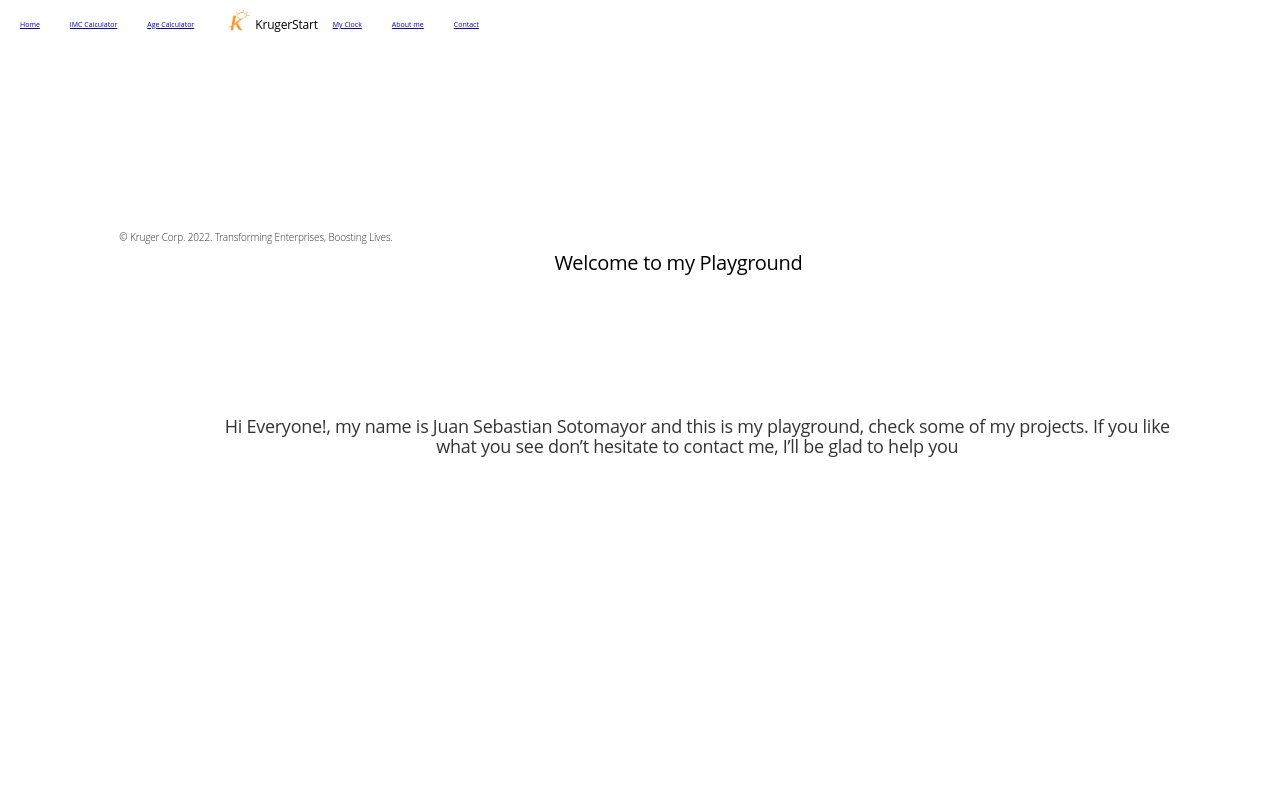
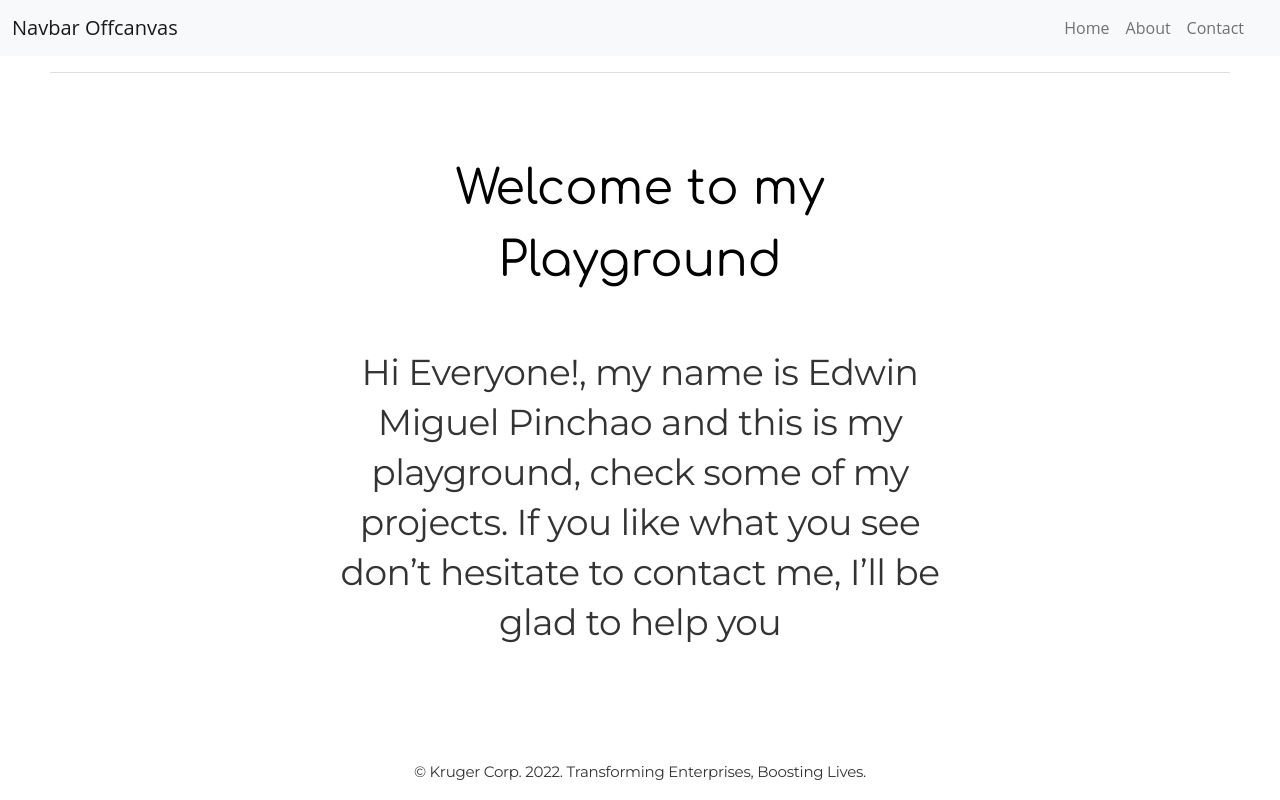
Before and after one commit to Edwin9226/tallercss, a React (Create React App) app: page / in a window 1280 px wide. Built offline with nearby package versions, Linux system fonts and the light colour scheme.

Commit message:
mejorando la presentacion

```diff
--- a/package.json
+++ b/package.json
@@ -6,7 +6,9 @@
     "@testing-library/jest-dom": "^5.16.5",
     "@testing-library/react": "^13.4.0",
     "@testing-library/user-event": "^13.5.0",
+    "bootstrap": "^5.2.3",
     "react": "^18.2.0",
+    "react-bootstrap": "^2.6.0",
     "react-datepicker": "^4.8.0",
     "react-dom": "^18.2.0",
     "react-router-dom": "^6.4.3",
--- a/src/App.js
+++ b/src/App.js
@@ -7,6 +7,7 @@ import Profile from './pages/Profile';
 import ClockPage from './pages/ClockPage';
 import Calculadora from './pages/Calculadora';
 import ImcCalculadora from './pages/ImcCalculadora';
+import 'bootstrap/dist/css/bootstrap.min.css';
 function App() {
 
   return (
--- /dev/null
+++ b/src/components/About.jsx
@@ -0,0 +1,17 @@
+import React from 'react'
+import "../styles/about.css"
+
+
+const About = () => {
+  return (
+    <div className="contenedor-about">
+
+    <div className="contenedor-des">
+        <h4 className="about-title">Edwin Miguel Pinchao Mueses</h4>
+        <p className="about-des">Hola, Soy un ingeniero en Sistemas. Desarrollo de software y manejo de frameworks de JS.</p>
+    </div>
+</div>
+  )
+}
+
+export default About
--- a/src/components/Footer.jsx
+++ b/src/components/Footer.jsx
@@ -2,14 +2,13 @@ import React from 'react'
 import "../styles/footer.css"
 const Footer = () => {
   return (
+
     <div className='footer'>
 
-    <div className='p'>
-         © Kruger Corp. 2022. Transforming Enterprises, Boosting Lives.
+      <p>   © Kruger Corp. 2022. Transforming Enterprises, Boosting Lives.
+      </p>
     </div>
 
-
-    </div>
   )
 }
 
--- a/src/components/Navbar.jsx
+++ b/src/components/Navbar.jsx
@@ -1,89 +1,55 @@
 import React from "react";
+import Container from "react-bootstrap/Container";
+import Navbar from "react-bootstrap/Navbar";
+import Nav from "react-bootstrap/Nav";
 import "../styles/navbar.css";
-import { NavLink } from "react-router-dom";
+import { Link, NavLink } from "react-router-dom";
+import NavDropdown from "react-bootstrap/NavDropdown";
 import krugerstar from "../img/krugerstar.png";
+import Offcanvas from "react-bootstrap/Offcanvas";
 
-const Navbar = () => {
+
+const Navbare = () => {
   let activeClassName = "active";
   return (
-    <>
-      <div
-        style={{
-          display: "flex",
-          background: "white",
-          padding: "5px 0 5px 5px",
-          fontSize: "10px",
-        }}
-      >
-        <div style={{ margin: "15px", fontSize: "7px" }}>
-          <NavLink
-            to="/"
-            className={({ isActive }) => ({
-              color: isActive ? activeClassName : undefined,
-            })}
-          >
-            Home
-          </NavLink>
-        </div>
-        <div style={{ margin: "15px", fontSize: "7px" }}>
-          <NavLink
-            to="/imc"
-            className={({ isActive }) => ({
-              color: isActive ? activeClassName : undefined,
-            })}
-          >
-            IMC Calculator
-          </NavLink>
-        </div>
-        <div style={{ margin: "15px", fontSize: "7px" }}>
-          <NavLink
-            to="/age"
-            className={({ isActive }) => ({
-              color: isActive ? activeClassName : undefined,
-            })}
-          >
-            Age Calculator
-          </NavLink>
-        </div>
-        <div className="brand-name" style={{ margin: "15px" }}>
-          <img className="img" src={krugerstar} alt="KrugerStart" ></img>
-        </div>
-        <div className="brand-name" style={{ left: "5px", fontSize: "12px",  top: "1005px"}}>
-          KrugerStart
-        </div>
-        <div style={{ margin: "15px", fontSize: "7px" }}>
-          <NavLink
-            to="/clock"
-            className={({ isActive }) => ({
-              color: isActive ? activeClassName : undefined,
-            })}
-          >
-            My Clock
-          </NavLink>
-        </div>
-        <div style={{ margin: "15px", fontSize: "7px" }}>
-          <NavLink
-            to="/about"
-            className={({ isActive }) => ({
-              color: isActive ? activeClassName : undefined,
-            })}
-          >
-            About me
-          </NavLink>
-        </div>
-        <div style={{ margin: "15px", fontSize: "7px" }}>
-          <NavLink
-            to="/contact"
-            className={({ isActive }) => ({
-              color: isActive ? activeClassName : undefined,
-            })}
-          >
-            Contact
-          </NavLink>
-        </div>
-      </div>
+
+      <>
+        {["sm"].map((expand) => (
+          <Navbar key={expand} bg="light" expand={expand} className="mb-3">
+            <Container fluid>
+              <Navbar.Brand href="#">Navbar Offcanvas</Navbar.Brand>
+              <Navbar.Toggle
+                aria-controls={`offcanvasNavbar-expand-${expand}`}
+              />
+              <Navbar.Offcanvas
+                id={`offcanvasNavbar-expand-${expand}`}
+                aria-labelledby={`offcanvasNavbarLabel-expand-${expand}`}
+                placement="end"
+              >
+                <Offcanvas.Header closeButton>
+                  <Offcanvas.Title id={`offcanvasNavbarLabel-expand-${expand}`}>
+                    Offcanvas
+                  </Offcanvas.Title>
+                </Offcanvas.Header>
+                <Offcanvas.Body>
+                  <Nav className="justify-content-end flex-grow-1 pe-3">
+                  <Nav.Link as={Link} to="/">Home</Nav.Link>
+                  <Nav.Link as={Link} to="/about">About</Nav.Link>
+                  <Nav.Link as={Link} to="/contact">Contact</Nav.Link>
+
+                  </Nav>
+                </Offcanvas.Body>
+              </Navbar.Offcanvas>
+            </Container>
+          </Navbar>
+        ))}
+
+
+
+
+      <hr className="divi" />
     </>
   );
 };
 
-export default Navbar;
+export default Navbare;
--- a/src/pages/AboutPage.jsx
+++ b/src/pages/AboutPage.jsx
@@ -1,4 +1,5 @@
 import React from 'react'
+import About from '../components/About'
 
 import Footer from '../components/Footer'
 import Navbar from '../components/Navbar'
@@ -7,7 +8,7 @@ const AboutPage = () => {
   return (
     <div>
         <Navbar/>
-
+        <About/>
         <Footer/>
         </div>
   )
--- a/src/pages/HomePages.jsx
+++ b/src/pages/HomePages.jsx
@@ -7,16 +7,17 @@ const HomePages = () => {
   return (
     <div>
        <Navbar/>
-       <div className='hwel'>
-       Welcome to my Playground
+       <div className='home'>
+       <h1 className='title'>Welcome to my Playground</h1>
+
+       <div className='descripcion'>
+
+Hi Everyone!, my name is Edwin Miguel Pinchao and this is my playground,
+check some of my projects. If you like what you see don’t hesitate to contact me,
+ I’ll be glad to help you
+</div>
        </div>
 
-       <div className='p1'>
-
-       Hi Everyone!, my name is Juan Sebastian Sotomayor and this is my playground,
-       check some of my projects. If you like what you see don’t hesitate to contact me,
-        I’ll be glad to help you
-       </div>
 
         <Footer/>
 
--- /dev/null
+++ b/src/styles/about.css
@@ -0,0 +1,30 @@
+@import url('https://fonts.googleapis.com/css2?family=Comfortaa&family=Montserrat&display=swap');
+.contenedor-about{
+    display: flex;
+    flex-direction: row;
+    margin: 100px 150px;
+    font-family: 'Montserrat';
+    font-style: normal;
+    font-weight: 400;
+}
+.contenedor-about img{
+    width: 350px;
+    height: 350px;
+}
+.contenedor-des{
+    margin-left: 100px;
+}
+.about-title{
+    font-size: 48px;
+    line-height: 72px;
+    text-align: center;
+    letter-spacing: -0.015em;
+    color: #000000;
+}
+.about-des{
+    margin-top: 50px;
+    font-size: 19px;
+    line-height: 30px;
+    letter-spacing: -0.015em;
+    color: rgba(0, 0, 0, 0.8);
+}
--- a/src/styles/footer.css
+++ b/src/styles/footer.css
@@ -1,29 +1,18 @@
-:root {
-    --monserrat: https://fonts.googleapis.com/css2?family=Montserrat:wght@100&display=swap;
-  }
-.footer {
-    left: 0;
+@import url('https://fonts.googleapis.com/css2?family=Comfortaa&family=Montserrat&display=swap');
+
+/*footer*/
+.footer{
+  position: absolute;
   bottom: 0;
   width: 100%;
-    background-color: rgb(251, 249, 249);
-    color: black;
 }
-
-  .p{
-    position: absolute;
-    width: 512px;
-    height: 13px;
-    left: center;
-    top: 225px;
-
-    font-style: var(--monserrat);
-    font-weight: 220;
-    font-size: 10px;
+.footer p{
+  font-family: 'Montserrat', sans-serif;
+  font-style: normal;
+  font-weight: 400;
+  font-size: 15px;
   line-height: 24px;
-
   text-align: center;
   letter-spacing: -0.015em;
-
   color: rgba(0, 0, 0, 0.8);
-
 }
--- a/src/styles/home.css
+++ b/src/styles/home.css
@@ -1,47 +1,22 @@
-:root {
-    --monserrat: https://fonts.googleapis.com/css2?family=Montserrat:wght@100&display=swap;
+@import url('https://fonts.googleapis.com/css2?family=Comfortaa&family=Montserrat&display=swap');
+
+  .home{
+    margin: 80px 320px;
   }
-.hwel{
-    position: absolute;
-    left: 19.52%;
-    right: 13.5%;
-    top: 28.39%;
-    bottom: 52.7%;
-
-    /* Sub-page H1 */
-
-font-family: var(--monserrat);
-font-style: normal;
-font-weight: 400;
-font-size: 20px;
-line-height: 72px;
-/* or 150% */
-
-text-align: center;
-letter-spacing: -0.015em;
-
-color: #000000;
-}
-.p1{
-    position: absolute;
-    left: 16.9%;
-    right: 7.95%;
-    top: 52.01%;
-    bottom: 32.84%;
-
-    /* Body P Large */
-
-    font-family: var(--monserrat);
+  .descripcion, .home{
+    font-family: 'Montserrat', sans-serif;
     font-style: normal;
     font-weight: 400;
-    font-size: 18px;
-    line-height: 20px;
-    /* or 139% */
-
     text-align: center;
+  }
+  .title{
+    font-size: 48px;
+    line-height: 72px;
+  }
+  .descripcion{
+    font-size: 36px;
+    line-height: 50px;
     letter-spacing: -0.015em;
-
     color: rgba(0, 0, 0, 0.8);
-
-
-}
+    margin-top: 50px;
+  }
--- a/src/styles/navbar.css
+++ b/src/styles/navbar.css
@@ -1,19 +1,56 @@
 :root {
     --comforta: https: //fonts.googleapis.com/css2?family=Comfortaa:wght@300&family=Montserrat:wght@100&display=swap;
 }
+@import url('https://fonts.googleapis.com/css2?family=Comfortaa&family=Montserrat&display=swap');
 
-.navigation {
-    height: 20px;
-    width: 100%;
-    display: flex;
-    align-items: center;
-    position: relative;
-    padding: 0.5rem 0rem;
-    background-color: #fff;
-    color: black;
-    box-shadow: 0 2px 2px 2px rgba(9, 9, 9, 0.23);
+/*nav*/
+.title{
+  font-family: 'Comfortaa', cursive;
+  font-weight: 400;
+  font-size: 28.4444px;
+  line-height: 32px;
+  color: #000000;
+  font-style: normal;
+  text-decoration: none;
+}
+.title img{
+  width: 70px;
+  height: 70px;
+  padding-bottom: 10px;
+}
+.nav{
+  padding-top: 10px;
+  display: flex;
+  flex-direction: row;
+}
+.nav1 a{
+  font-family: 'Montserrat', sans-serif;
+  font-style: normal;
+  font-weight: 700;
+  font-size: 15px;
+  line-height: 24px;
+  text-align: right;
+  letter-spacing: -0.015em;
+  color: #000;
+  text-decoration: none;
+  margin: 0 40px;
+}
+.nav1 a:hover{
+  color: rgb(237, 161, 31);
+}
+.active{
+  border-bottom: 2px solid black;
+}
+.division{
+  margin: 0 50px;
+  color:rgba(0, 0, 0, 0.5);
 }
 
+
+.divi{
+    margin: 0 50px;
+    color:rgba(0, 0, 0, 0.5);
+  }
 .brand-name {
 
     text-decoration: none;
@@ -36,13 +73,7 @@
 }
 
 
-.navigation-menu {
-    margin-left: auto;
-}
 
-.active {
-    border-bottom: 2px solid black;
-}
 .img {
     position: absolute;
     width: 30px;
```
Also changed, not shown: 1 other file (tests, documents, lock files or other folders). Lines whose indentation alone changed are shown as unchanged.
